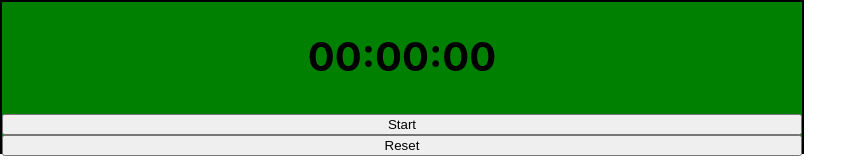
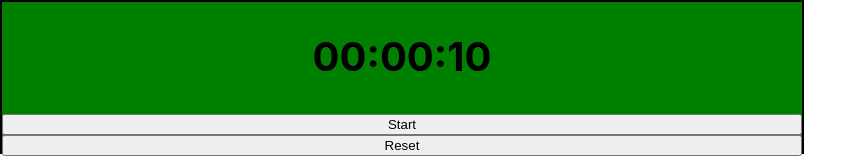
Before and after one commit to julietvt/react_pd2021, a React (Create React App) app: page / in a window 1280 px wide. Shown: the top 160 px of the page, without its empty margins (0-867 px from the left). Built offline with nearby package versions, Linux system fonts and the light colour scheme.

Commit message:
matrix clock component

```diff
--- a/src/components/ClockMatrix/index.jsx
+++ b/src/components/ClockMatrix/index.jsx
@@ -1,20 +1,21 @@
-import { addMilliseconds, format } from "date-fns";
+import { subMilliseconds, format, getSeconds, getHours } from "date-fns";
 import React, {useState, useEffect} from "react";
 import styles from './ClockMatrix.module.scss';
 
 function ClockMatrix(props){
-    const [time, setTime] = useState(new Date(0,0,0,0,0,0));
+    const [time, setTime] = useState(new Date(0,0,0,0,0,10));
     const [isRun, setIsRun] = useState(false);
     const handleReset = () => {
-        setTime(new Date(0,0,0,0,0,0));
+        setTime(new Date(0,0,0,0,0,10));
     };
     const handleRunning = () => {
         setIsRun(!isRun);
     }
     useEffect(() => {
-        if(isRun){
+        //if(isRun && getSeconds(time)!=59){
+        if(isRun && getHours(time)==0){
             const idTimer = setInterval(()=>{
-                setTime(addMilliseconds(time,1000));
+                setTime(subMilliseconds(time,1000));
             },1000);
             return () => {
                 clearInterval(idTimer);
```
